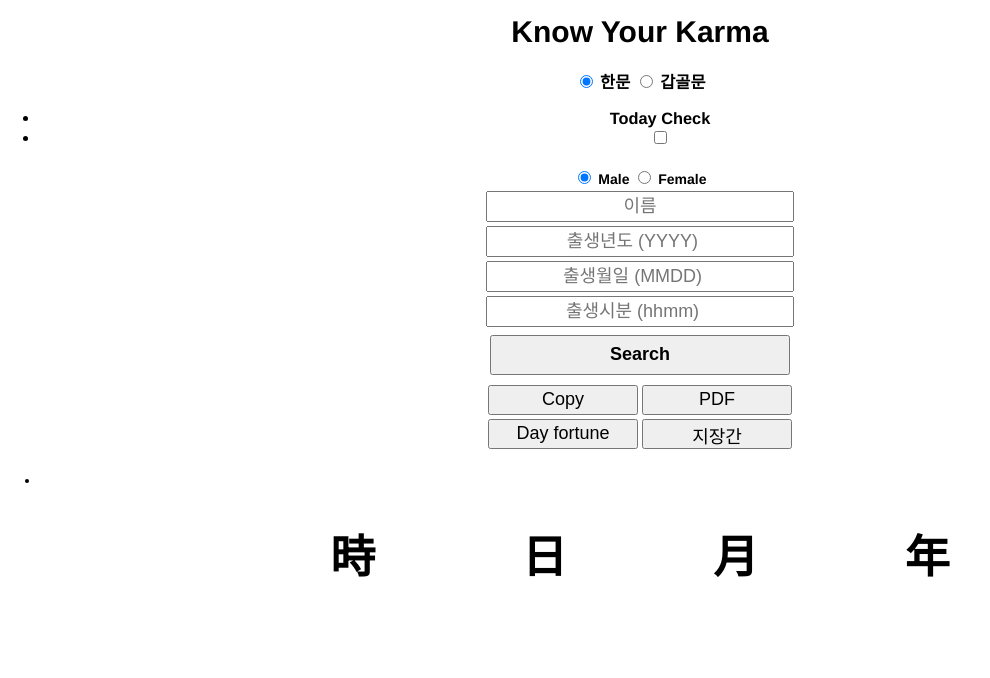
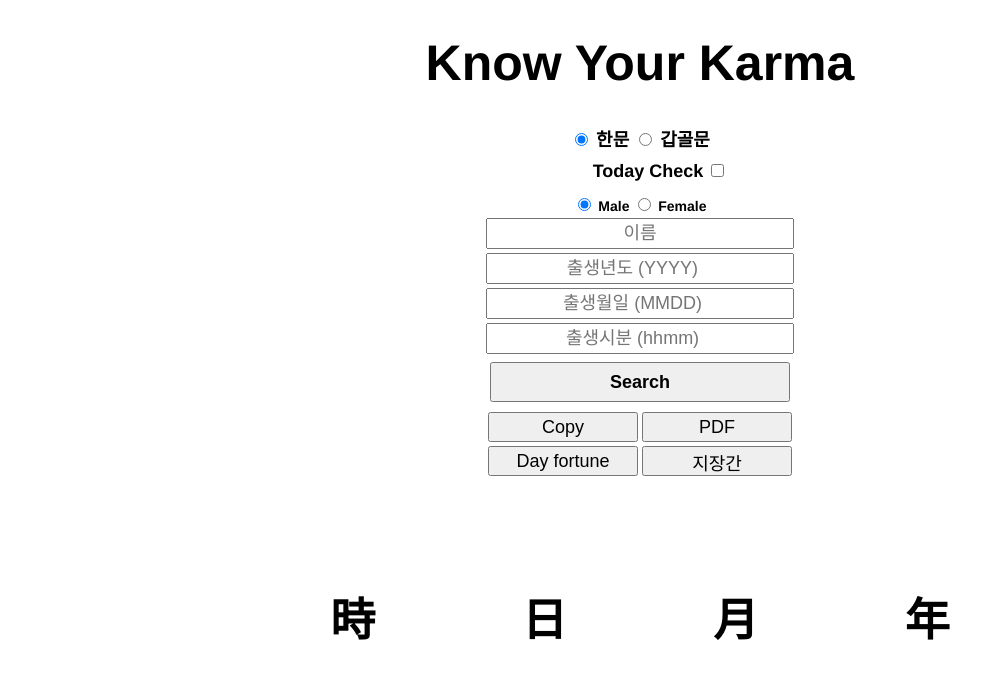
Before and after one commit to ZachNK/karma, a plain HTML site: page index.html in a window 1280 px wide. Both pictures are taken after a click on the button "지장간". Shown: the whole page, without its empty margins (0-990 px from the left). Drawn offline with nearby package versions, Linux system fonts and the light colour scheme.

Commit message:
Add files via upload

```diff
--- a/css/style.css
+++ b/css/style.css
@@ -5,37 +5,54 @@ html, body {
 body {
 	font-family: Helvetica Neue, Helvetica, Arial, sans-serif;
 	font-size: 14px;
-	margin: 0;
+	/* margin: 0; */
 	padding: 0;
 	width: 100%;
 	margin: auto;
+    align-items: center;
+    height: 100vh;
 }
-
+ul{
+    text-align: center;
+    float: center;
+    list-style: none;
+    margin-top: 10px;
+    margin-bottom: 10px;
+}
+li{
+    display: inline-block; margin-left: 2px; margin-right: 2px;
+    text-align: center;
+}
 
 h1 {
     text-align: center;
-    font-size: 30px;
-    margin-top: 15px;
+    font-size: 50px;
+
 }
 
 h2{
     text-align: center;
-    font-size: 10px;
+    font-size: 30px;
+    margin-top: 30px;
+    margin-bottom: 70px;
+}
+
+h3{
+    text-align: center;
+    font-size: 18px;
     margin-top: 10px;
     margin-bottom: 10px;
 }
 
-h3{
-    text-align: center;
-}
 
 table.input_date{
     text-align: center;
-    width: 60%;
+    width: 50%;
     margin-left: auto;
     margin-right: auto;
     table-layout: fixed;
 }
+
 
 table.source{
     align-content: center;
@@ -58,13 +75,33 @@ table.mens{
     table-layout: fixed;
 }
 #ms{
-
-    padding-left: 60px;
-    padding-right: 60px;
     padding-top: 2px;
     padding-bottom: 2px;
 }
 
+#ms0{
+    padding-top: 2px;
+    padding-bottom: 2px;
+}
+
+#ms1{
+    /* padding-left: 20%;
+    padding-right: 20%; */
+    padding-top: 2px;
+    padding-bottom: 2px;
+}
+
+#ms2{
+    padding-top: 2px;
+    padding-bottom: 2px;
+}
+
+#time0, #time1, #time2, #day0, #day1, #day2, #month0, #month1, #month2, #year0, #year1, #year2{
+    max-width: 100px;
+    max-height: 100px;
+    width: auto;
+    height: auto;
+}
 
 table.variety{
     align-content: center;
@@ -103,7 +140,7 @@ th{
 
 td{
     text-align: center;
-    font-size: 10px;
+    font-size: 15px;
     font-weight: 10px;
     display: table-cell;
 }
```
